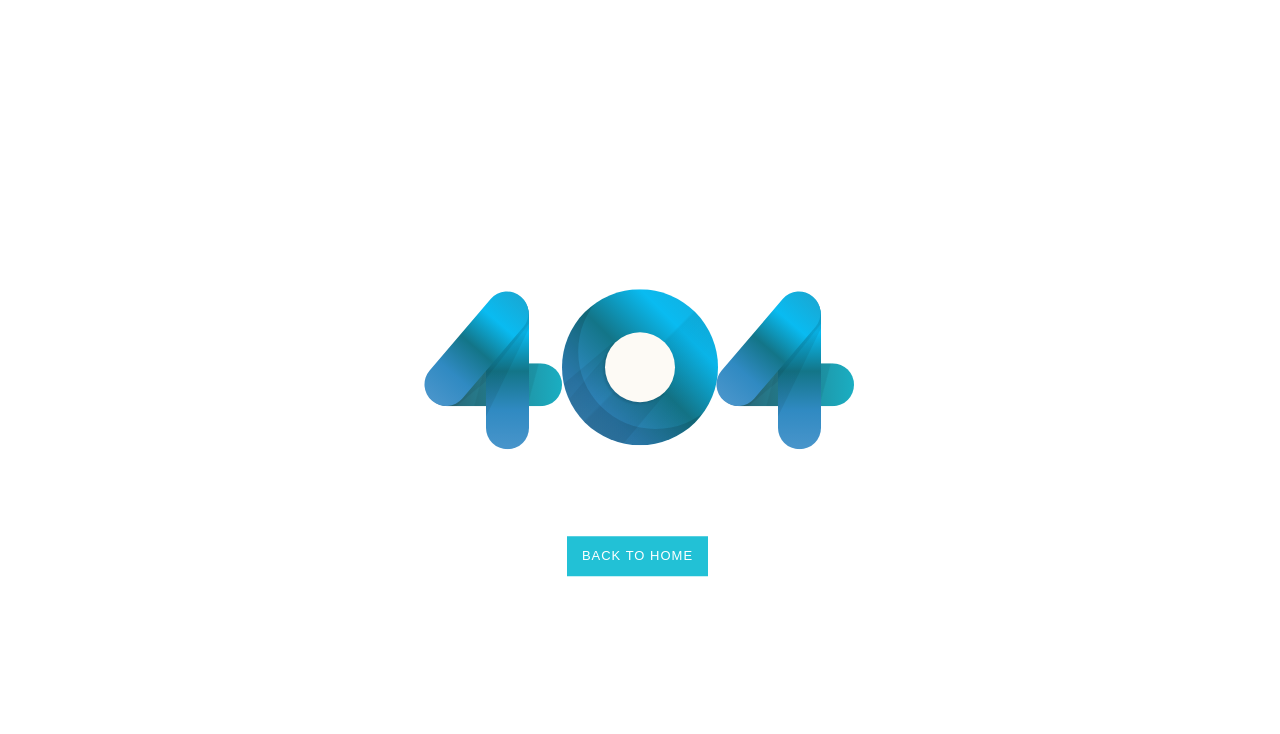
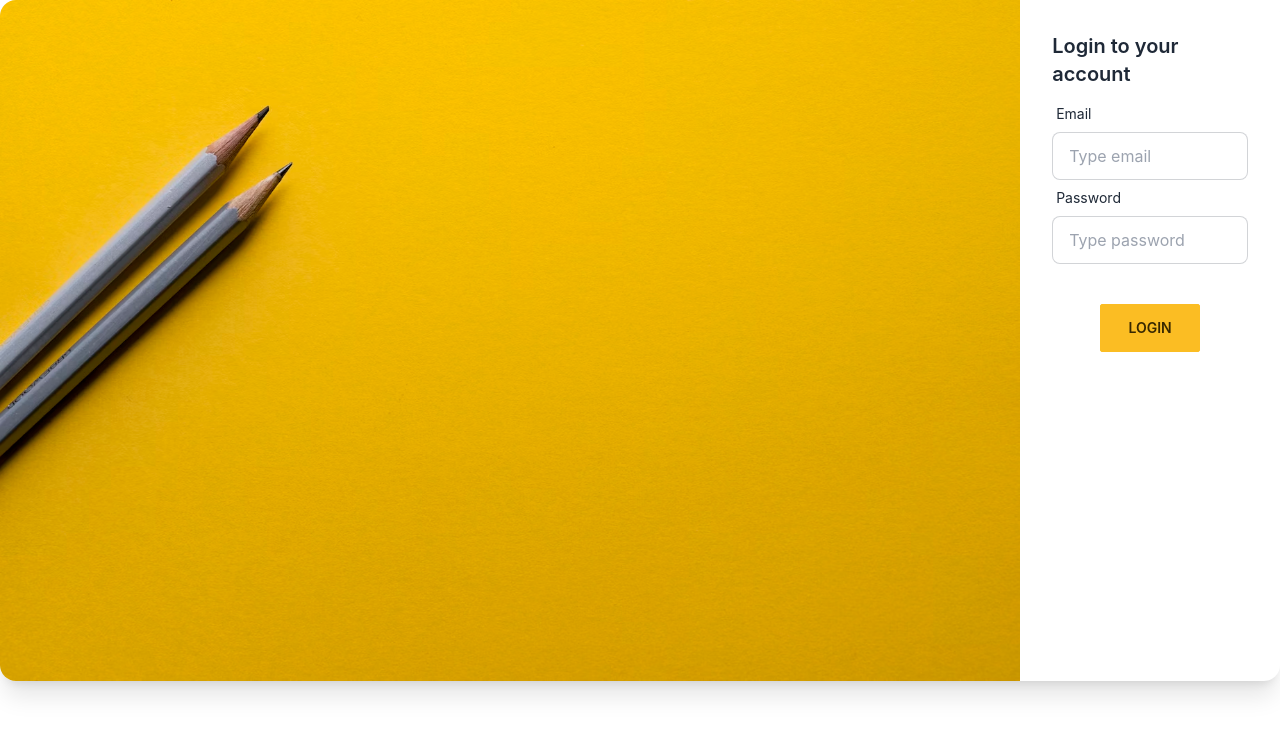
Before and after one commit to oddakussa12/helpdesk-frontend, a React (Create React App) app: page /login in a window 1280 px wide. Shown: the top 734 px of the page. Built offline with nearby package versions, Linux system fonts and the light colour scheme; no server answers.

Commit message:
Add login page

```diff
--- a/src/App.js
+++ b/src/App.js
@@ -8,6 +8,7 @@ import WorldLayout from './World/Layouts/WorldLayout';
 import WorldHome from './World/Pages/WorldHome';
 import PageNotFound from "./common/PageNotFound";
 import Unauthorized from "./common/Unauthorized";
+import Login from './World/Components/Login';
 
 
 const ROLES = {
@@ -43,6 +44,7 @@ function App() {
         </Route>
         <Route path="*" element={<PageNotFound />} />
         <Route path="/unauthorized" element={<Unauthorized />} />
+        <Route path="/login" element={<Login />} />
       </Routes>
     </div>
   );
--- /dev/null
+++ b/src/World/Components/Login.jsx
@@ -0,0 +1,32 @@
+import React from 'react'
+
+const Login = () => {
+    return (
+        <div className="card lg:card-side bg-base-100 shadow-xl">
+            <figure><img src="/login-image.png" alt="Album" /></figure>
+            <div className="card-body">
+                <h2 className="card-title">Login to your account</h2>
+                <form>
+                    <div className="form-control w-full max-w-xs">
+                        <label className="label">
+                            <span className="label-text">Email</span>
+                        </label>
+                        <input type="text" placeholder="Type email" className="input input-bordered w-full max-w-xs" />
+                    </div>
+                    <div className="form-control w-full max-w-xs">
+                        <label className="label">
+                            <span className="label-text">Password</span>
+                        </label>
+                        <input type="text" placeholder="Type password" className="input input-bordered w-full max-w-xs" />
+                    </div>
+                    <div className="card-actions justify-center">
+                    <button className="btn btn-warning mt-10"
+                        style={{width:'100px', borderRadius:'2px'}}>Login</button>
+                </div>
+                </form>
+            </div>
+        </div>
+    )
+}
+
+export default Login
```
Also changed, not shown: public/login-image.png (added).
